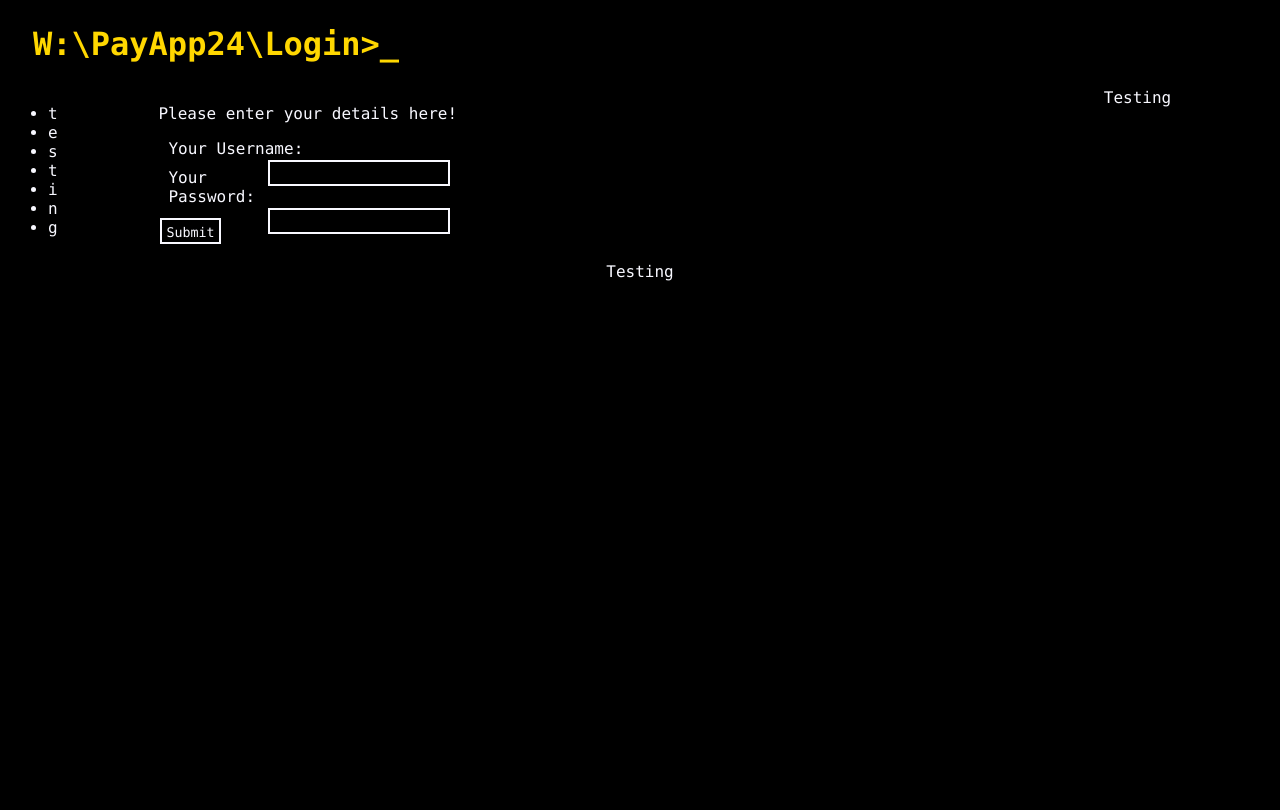
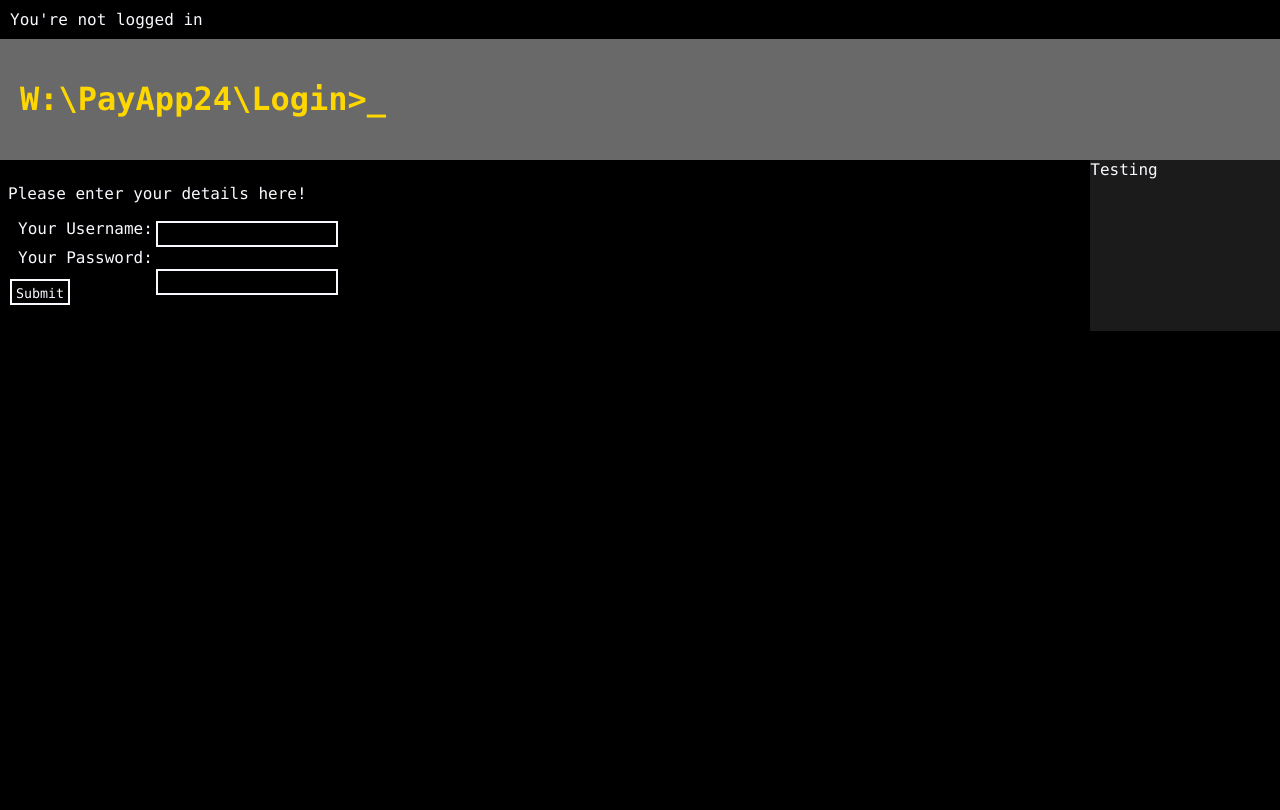
Before and after one commit to Grubbytoes/webapps2024, a Django app: page /payapp/ in a window 1280 px wide. Before the commit the page ends 281 px from the top, so only its background shows below. Run offline with Django 5.2, Linux system fonts and the light colour scheme.

Commit message:
Reworked base, added navbar, think I know how I'll do it now

```diff
--- a/payapp/views.py
+++ b/payapp/views.py
@@ -40,5 +40,6 @@ def login(request):
         return render(request, 'default_form.html', {
             'page_title': 'login',
             'form': forms.LoginForm(),
-            'errors': errors
+            'errors': errors,
+            'logged_in': False
         })
--- a/static/mystyle.css
+++ b/static/mystyle.css
@@ -2,17 +2,24 @@ body {
     font-family: "Lucida Console", "Courier New", monospace;
     background-color: black;
     color: ghostwhite;
+    margin: 0;
+    height: 100vh;
 }
 
 h1 {
     color: gold;
-    margin: 25px;
 }
 
-aside {
-    clear: right;
-    float: right;
-    width: 20%;
+nav {
+    margin: 10px;
+}
+
+header {
+    background-color: dimgrey;
+    margin: 0;
+    padding: 20px;
+    border-bottom: #555555;
+    border-bottom-width: 2px;
 }
 
 footer {
@@ -24,17 +31,14 @@ section {
     display: flex;
 }
 
-#sidebar {
+.sidebar {
     height: auto;
     flex-grow: 1;
-}
-
-#sidebar {
-    height: auto;
-    flex-grow: 1;
+    background-color: #1b1b1b;
 }
 
 #content {
+    margin: 8px;
     height: auto;
     flex-grow: 6;
 }
--- a/templates/base.html
+++ b/templates/base.html
@@ -9,32 +9,27 @@
 </head>
 
 <body>
-<h1>W:\PayApp24\{{ page_title|title }}>_</h1>
+
+<nav>
+    {% if logged_in %}
+        You're logged in
+    {% else %}
+        You're not logged in
+    {% endif %}
+</nav>
+
+<header>
+    <h1>W:\PayApp24\{{ page_title|title }}>_</h1>
+</header>
 
 <section>
-    <div id="sidebar">
-        <ul>
-            <li>t</li>
-            <li>e</li>
-            <li>s</li>
-            <li>t</li>
-            <li>i</li>
-            <li>n</li>
-            <li>g</li>
-        </ul>
-    </div>
-
     <div id="content">
         {% block content %}
         {% endblock %}
     </div>
 
-    <div id="sidebar">Testing</div>
+    <div class="sidebar">Testing</div>
 </section>
-
-<footer>
-    Testing
-</footer>
 
 </body>
 </html>
```
